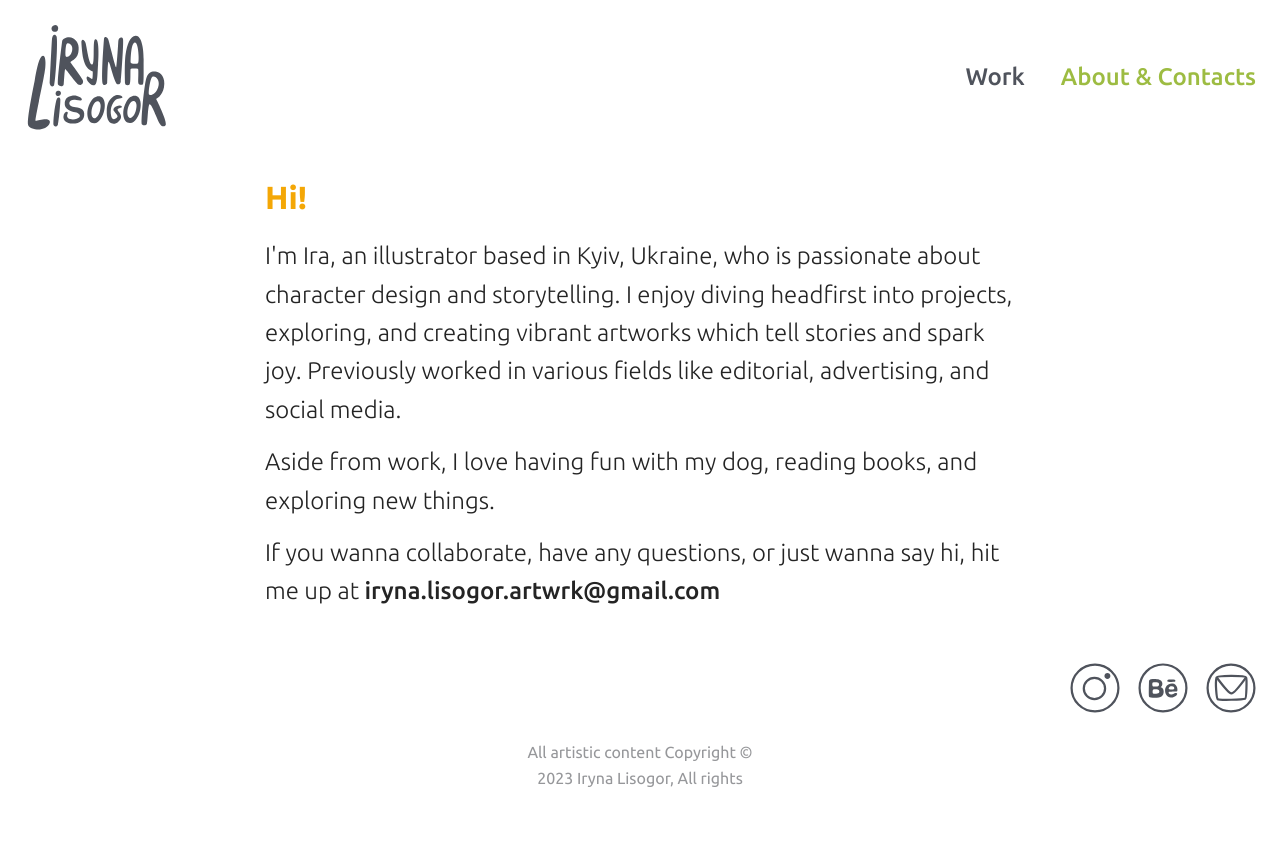
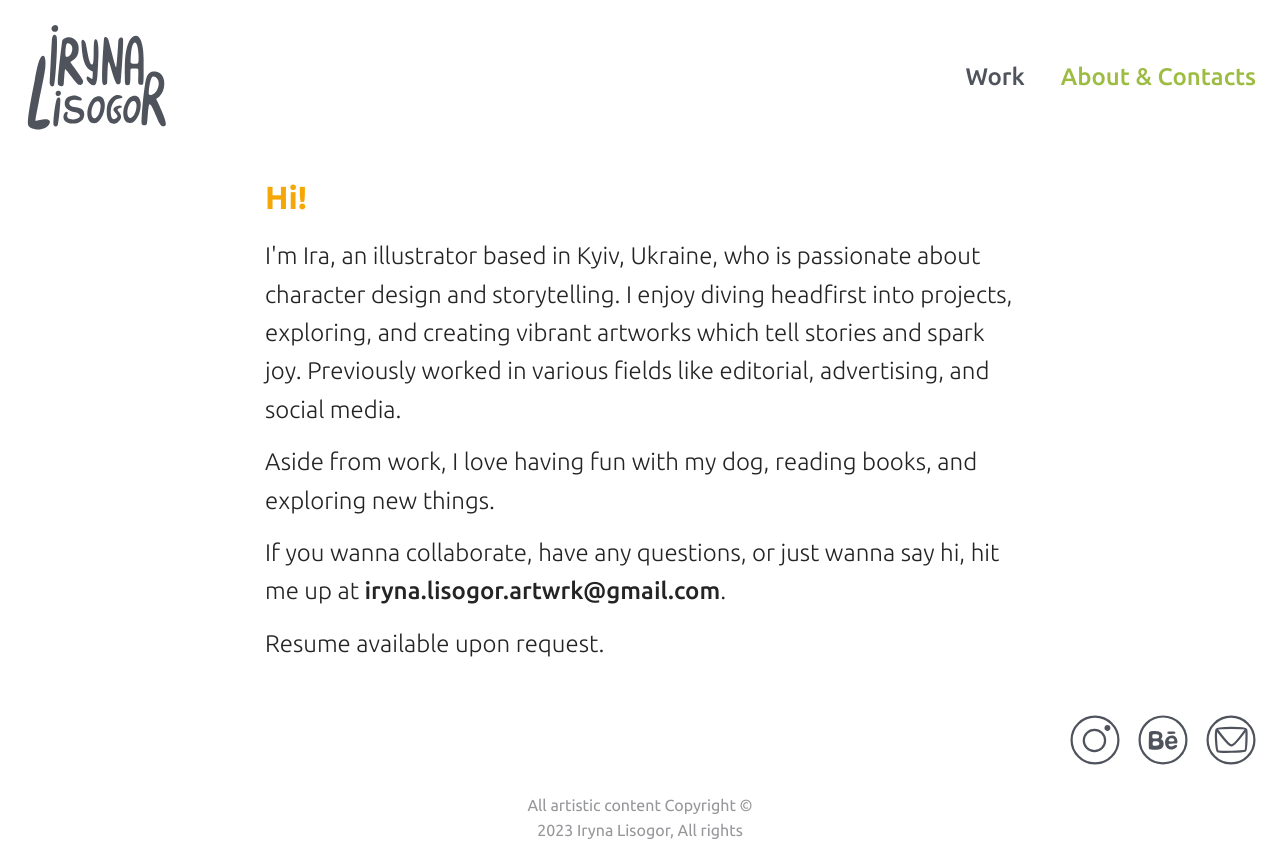
Before and after one commit to watchlar2000/iryna-lisogor, a Vue app: page /about in a window 1280 px wide. Before the commit the page ends 805 px from the top, so only its background shows below. Built offline with nearby package versions, Linux system fonts and the light colour scheme; no server answers.

Commit message:
Update About page

```diff
--- a/src/views/About.vue
+++ b/src/views/About.vue
@@ -23,8 +23,9 @@ export default {
       up at
       <a href="mailto:iryna.lisogor.artwrk@gmail.com"
         >iryna.lisogor.artwrk@gmail.com</a
-      >
+      >.
     </p>
+    <p>Resume available upon request.</p>
   </div>
 </template>
 
```
